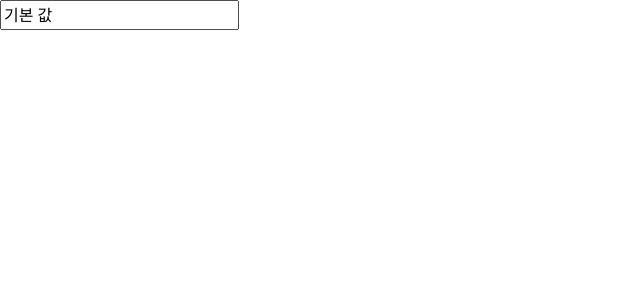
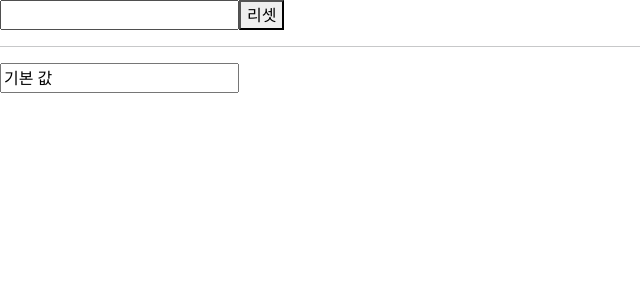
Before and after one commit to sebaek/react-20250630, a React (Vite) app: page / in a window 1280 px wide. Shown: the top 300 px of the page, without its empty margins (0-640 px from the left). Built offline with nearby package versions, Linux system fonts and the light colour scheme.

Commit message:
input value 변경

```diff
--- a/src/App25.jsx
+++ b/src/App25.jsx
@@ -16,9 +16,23 @@ function MyComp1(props) {
   );
 }
 
+function MyComp2() {
+  // 연습
+  // input 값이 입력되도록
+  // 리셋 버튼 클릭 시 input의 value가 "" 되도록
+  return (
+    <div>
+      <input type="text" value="" />
+      <button>리셋</button>
+    </div>
+  );
+}
+
 function App25(props) {
   return (
     <div>
+      <MyComp2 />
+      <hr />
       <MyComp1 />
     </div>
   );
```
